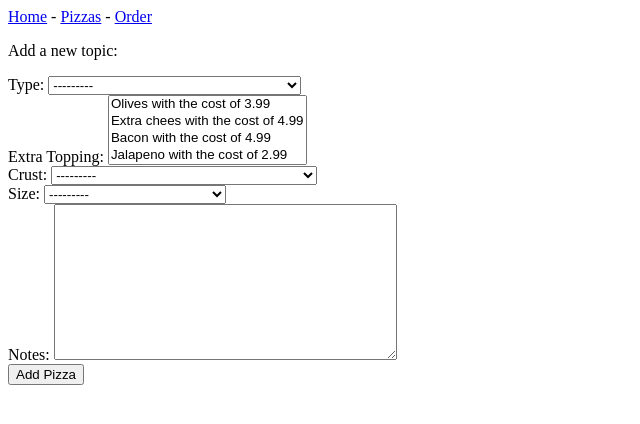
After one commit to HeisenbergHK/Django_Back-end_Pizzeria, a Django app: page /new_pizza in a window 1280 px wide. The commit adds this page. Shown: the top 424 px of the page, without its empty margins (0-640 px from the left). Run offline with Django 5.2, Linux system fonts and the light colour scheme; data comes from the database, SQL or seed files in the repository.

Commit message:
The basic form has benn made

```diff
--- a/making_pizza/forms.py
+++ b/making_pizza/forms.py
@@ -5,5 +5,5 @@ from .models import Pizza
 class PizzaForm(forms.ModelForm):
     class Meta:
         model = Pizza
-        fields = ['type', 'extra_topping', 'crust', 'size']
-        labels = {'type': 'Type', 'extra_topping': 'Extra Topping', 'crust': 'Crust', 'size': 'Size'}
+        fields = ['type', 'extra_topping', 'crust', 'size', 'notes']
+        labels = {'type': 'Type', 'extra_topping': 'Extra Topping', 'crust': 'Crust', 'size': 'Size', 'notes': 'Notes'}
--- a/making_pizza/models.py
+++ b/making_pizza/models.py
@@ -39,7 +39,7 @@ class Pizza(models.Model):
     size = models.ForeignKey(Size, on_delete=models.CASCADE)
     price = models.DecimalField(max_digits=10, decimal_places=2, default=0)
     notes = models.TextField()
-    data_added = models.DateTimeField(auto_now_add=True)
+    date_added = models.DateTimeField(auto_now_add=True)
 
     def topping_to_string(self):
         topping = []
@@ -61,4 +61,4 @@ class Pizza(models.Model):
 
 
     def __str__(self):
-        return f'A {self.type.name} pizza with {self.topping_to_string()} on top, price: {self.price}.'
+        return f'A {self.type.name} pizza with {self.topping_to_string()} on top --> {self.price}'
--- a/making_pizza/templates/making_pizza/base.html
+++ b/making_pizza/templates/making_pizza/base.html
@@ -1,5 +1,7 @@
 <p>
-    <a href="{% url 'making_pizza:index' %}">Home</a>
+    <a href="{% url 'making_pizza:index' %}">Home</a> -
+    <a href="{% url 'making_pizza:pizzas' %}">Pizzas</a> -
+    <a href="{% url 'making_pizza:new_pizza'%}">Order</a>
 </p>
 
 {% block content%}{% endblock content %}
--- /dev/null
+++ b/making_pizza/templates/making_pizza/new_pizza.html
@@ -0,0 +1,11 @@
+{% extends 'making_pizza/base.html' %}
+
+{% block content %}
+    <p>Add a new topic:</p>
+
+    <form action="making_pizza:new_pizza" method="post">
+        {% csrf_token %}
+        {{ form.as_div }}
+        <button name="submit">Add Pizza</button>
+    </form>
+{% endblock content %}
--- a/making_pizza/urls.py
+++ b/making_pizza/urls.py
@@ -8,5 +8,8 @@ app_name = 'making_pizza'
 urlpatterns = [
     # Home page
     path('', views.index, name='index'),
+    # A page to show all the pizzas
+    path('pizzas', views.pizzas, name='pizzas'),
+    # New pizza
     path('new_pizza', views.new_pizza, name='new_pizza'),
 ]
--- a/making_pizza/views.py
+++ b/making_pizza/views.py
@@ -1,10 +1,18 @@
 from django.shortcuts import render, redirect
 
+from .models import Pizza
 from .forms import PizzaForm
 
 def index(request):
     """This is the view of the home page"""
     return render(request, 'making_pizza/index.html')
+
+def pizzas(request):
+    """This page shows all the pizzas"""
+    pizzas = Pizza.objects.order_by('date_added')
+    context = {'pizzas': pizzas}
+    return render(request, 'making_pizza/pizzas.html', context)
+
 
 def new_pizza(request):
     """Create a new pizza"""
@@ -21,4 +29,4 @@ def new_pizza(request):
 
     # Display a blank or invalid form.
     context = {'form': form}
-    return render(request, 'making_pizza/new_topic.html', context)
+    return render(request, 'making_pizza/new_pizza.html', context)
```
Also changed, not shown: making_pizza/templates/making_pizza/pizzas.html (added, +11 -0 lines), db.sqlite3, making_pizza/migrations/0004_rename_data_added_pizza_date_added.py (added).
